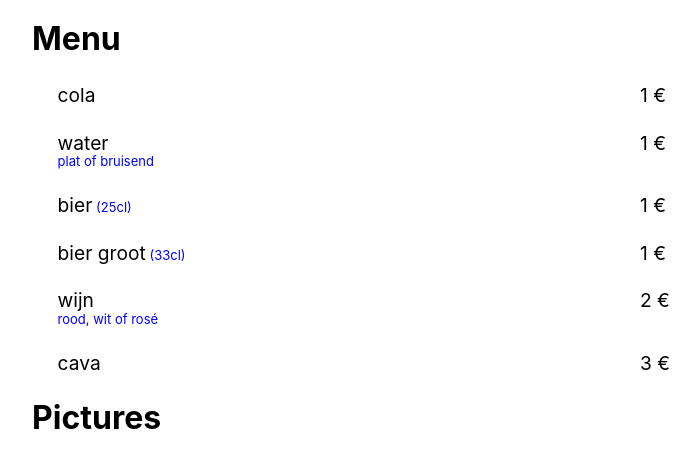
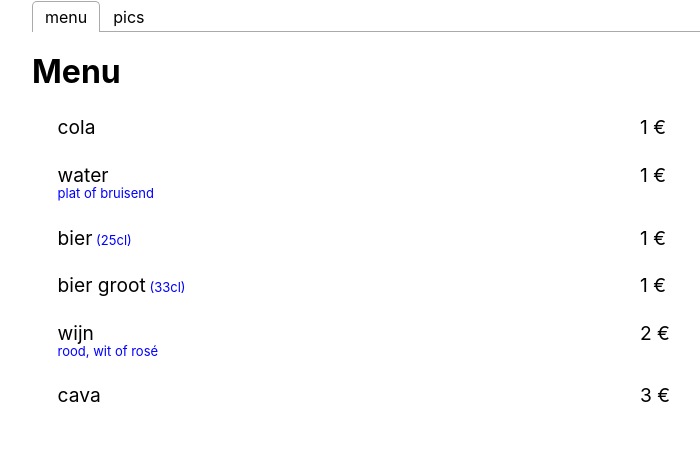
Before and after one commit to kristofmoons/toets2_react, a React (Create React App) app: page / in a window 1280 px wide. Shown: the top 468 px of the page, without its empty margins (0-700 px from the left). Built offline with nearby package versions, Linux system fonts and the light colour scheme.

Commit message:
use react-tabs

```diff
--- a/package.json
+++ b/package.json
@@ -12,6 +12,7 @@
     "react": "^18.0.0",
     "react-dom": "^18.0.0",
     "react-scripts": "5.0.1",
+    "react-tabs": "^4.2.0",
     "web-vitals": "^2.1.4"
   },
   "scripts": {
--- a/src/App.js
+++ b/src/App.js
@@ -1,15 +1,25 @@
 import 'normalize.css';
+import 'react-tabs/style/react-tabs.css';
 import './App.css';
 import {PRODUCTS_DATA} from "./data/data";
 import {MenuCardPage} from "./pages/MenuCardPage";
 import {PicturesPage} from "./pages/PicturesPage";
+import {Tabs, TabList, Tab, TabPanel} from "react-tabs";
 
 function App() {
     return (
-        <>
-            <MenuCardPage products={PRODUCTS_DATA}/>
-            <PicturesPage/>
-        </>
+        <Tabs>
+            <TabList>
+                <Tab>menu</Tab>
+                <Tab>pics</Tab>
+            </TabList>
+            <TabPanel>
+                <MenuCardPage products={PRODUCTS_DATA}/>
+            </TabPanel>
+            <TabPanel>
+                <PicturesPage/>
+            </TabPanel>
+        </Tabs>
     );
 }
 
```
Also changed, not shown: 1 other file (tests, documents, lock files or other folders).
